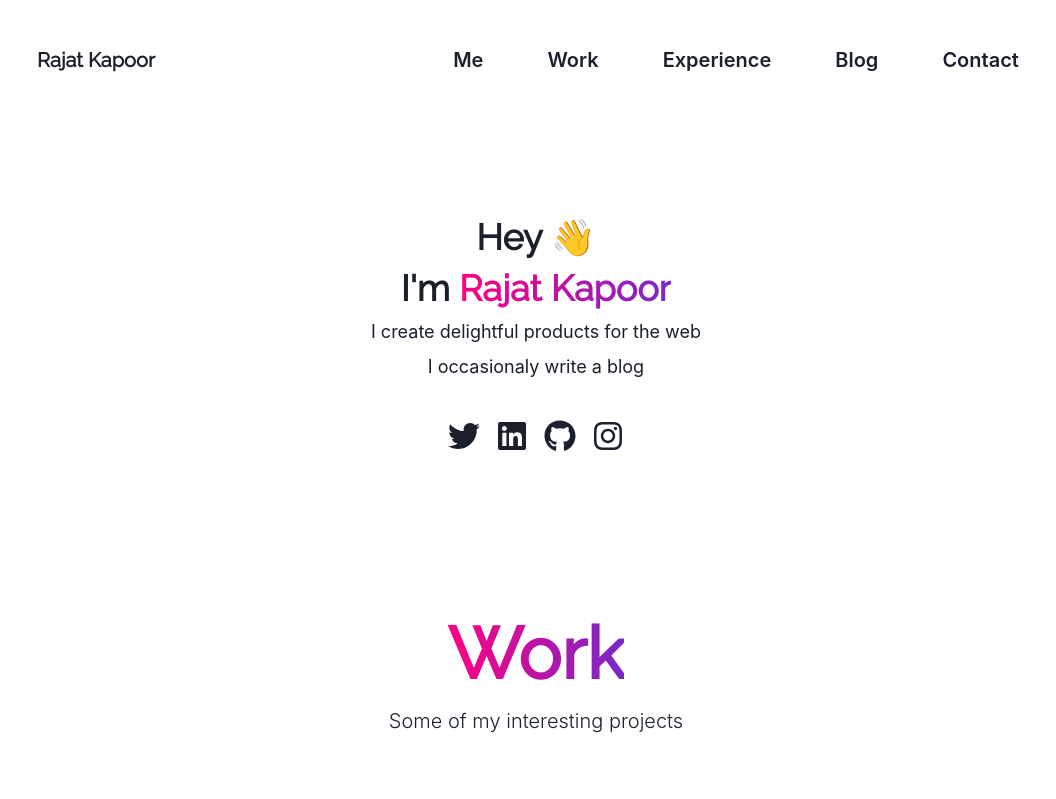
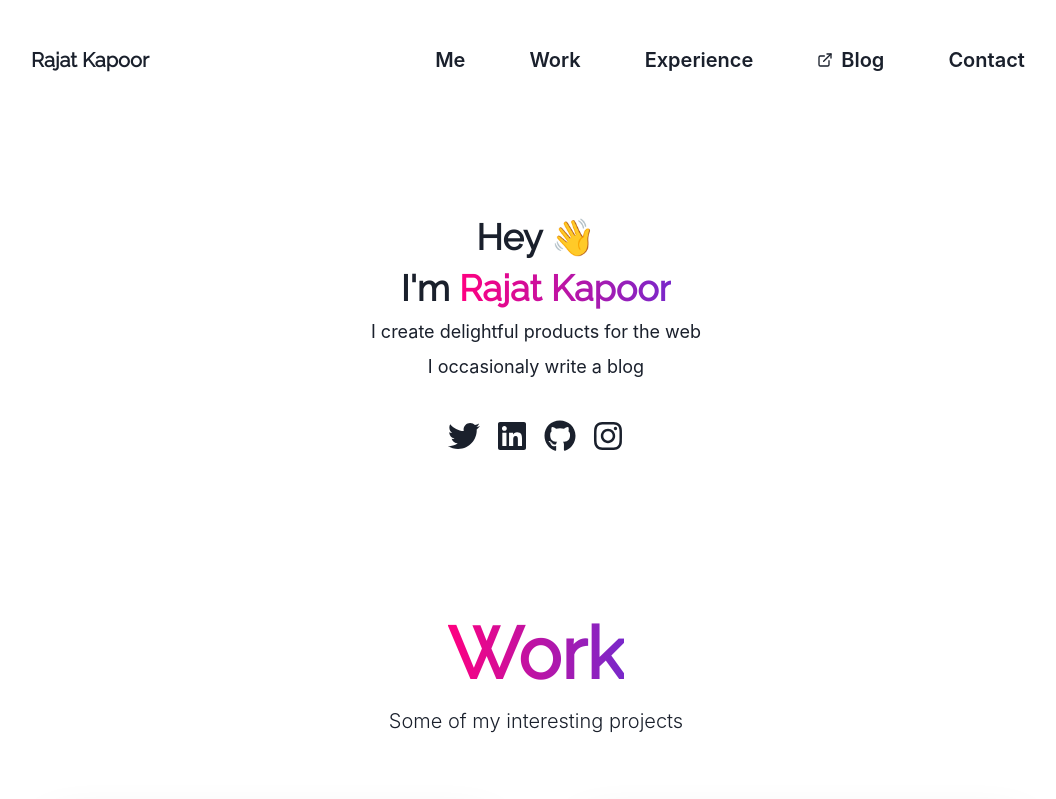
Before and after one commit to rajatkapoor/next.rajatkapoor.me, a Next.js app: page / in a window 1280 px wide. Shown: the top 799 px of the page, without its empty margins (104-1160 px from the left). Built offline with nearby package versions, Linux system fonts and the light colour scheme.

Commit message:
Added blog

```diff
--- a/components/NavBar.jsx
+++ b/components/NavBar.jsx
@@ -17,9 +17,7 @@ const NavBar = ({ navItems }) => {
       </Heading>
       <HStack spacing={8} display={{ base: "none", md: "block" }}>
         {navItems.map((navItem, i) => {
-          return (
-            <NavButton text={navItem.text} refProp={navItem.refProp} key={i} />
-          );
+          return <NavButton {...navItem} key={i} />;
         })}
       </HStack>
     </Flex>
--- a/components/NavButton.jsx
+++ b/components/NavButton.jsx
@@ -1,15 +1,24 @@
 import React from "react";
-import { Button, Text } from "@chakra-ui/react";
+import { Button, Icon, Text } from "@chakra-ui/react";
+import { FiExternalLink } from "react-icons/fi";
 
-const NavButton = ({ text, refProp }) => {
+const NavButton = ({ text, refProp, externalLink }) => {
+  console.log(
+    "🚀 ~ file: NavButton.jsx ~ line 6 ~ NavButton ~ externalLink",
+    externalLink
+  );
   return (
     <Button
       colorScheme="gray"
       variant="ghost"
       onClick={() => {
-        console.log(refProp);
-        refProp.current.scrollIntoView({ behavior: "smooth" });
+        if (refProp) {
+          refProp.current.scrollIntoView({ behavior: "smooth" });
+        } else if (externalLink) {
+          window.location = "https://blog.rajatkapoor.me";
+        }
       }}
+      leftIcon={externalLink ? <FiExternalLink /> : undefined}
     >
       <Text fontSize="xl">{text}</Text>
     </Button>
--- a/pages/index.js
+++ b/pages/index.js
@@ -27,6 +27,7 @@ export default function Home() {
     },
     {
       text: "Blog",
+      externalLink: "https://blog.rajatkapoor.me",
     },
     {
       text: "Contact",
```
